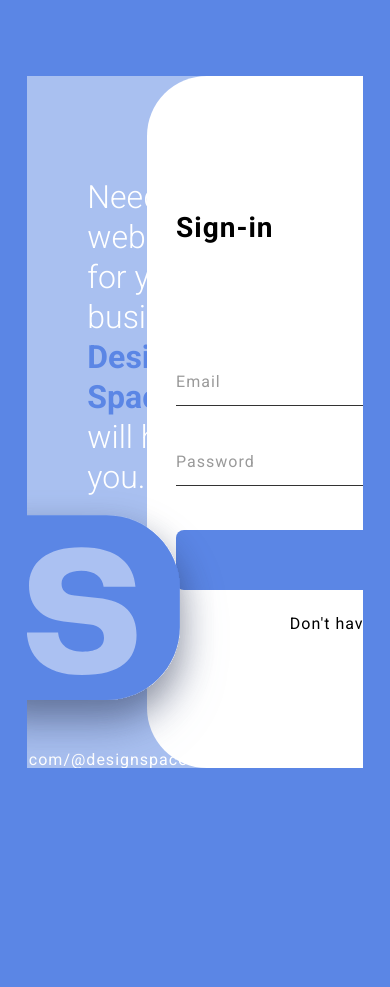
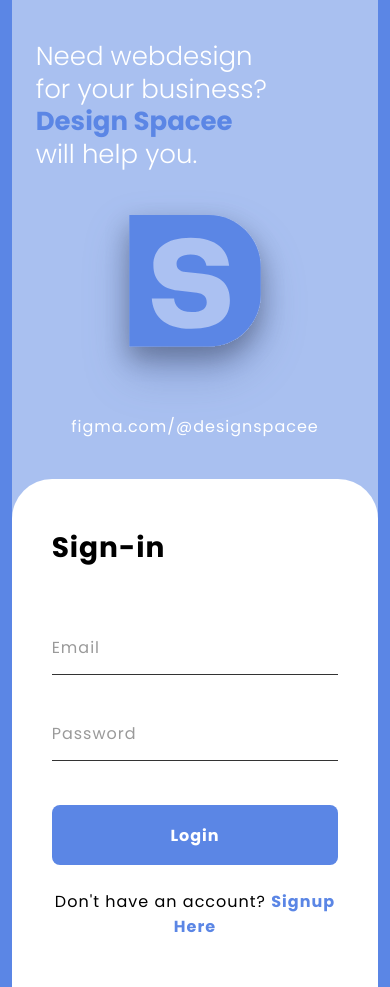
Before and after one commit to luisnarcisodh/APPDEV1, a React (Vite) app in the folder F_L04_ReactJsStylingFigmaConversion/: page / in a window 390 px wide. Before the commit the page ends 844 px from the top, so only its background shows below. Built offline with nearby package versions, Linux system fonts and the light colour scheme.

Commit message:
Update global font family and adjust text styling

```diff
--- a/F_L04_ReactJsStylingFigmaConversion/src/components/Login.module.css
+++ b/F_L04_ReactJsStylingFigmaConversion/src/components/Login.module.css
@@ -99,6 +99,11 @@
     font-weight: 700;
     letter-spacing: 1px;
     cursor: pointer;
+    transition: background 0.2s ease;
+}
+
+.form button:hover {
+    background: #456fd0;
 }
 
 .signup {
@@ -113,3 +118,41 @@
     font-weight: 700;
     text-decoration: none;
 }
+
+.signup a:hover {
+    text-decoration: underline;
+}
+
+/* ---------- Responsive layout ---------- */
+@media (max-width: 768px) {
+    .login {
+        width: 94vw;
+        height: auto;
+        min-height: 90vh;
+        flex-direction: column;
+    }
+
+    .left {
+        width: 100%;
+        padding: 40px 24px;
+    }
+
+    .tagline {
+        font-size: 26px;
+    }
+
+    .logo {
+        height: 180px;
+        max-width: 80%;
+        margin: 32px 0;
+    }
+
+    .right {
+        padding: 48px 24px;
+        border-radius: 40px 40px 0 0;
+    }
+
+    .form h2 {
+        margin-bottom: 48px;
+    }
+}
--- a/F_L04_ReactJsStylingFigmaConversion/src/index.css
+++ b/F_L04_ReactJsStylingFigmaConversion/src/index.css
@@ -1,4 +1,5 @@
-@import url('https://fonts.googleapis.com/css2?family=Roboto:ital,wght@0,100..900;1,100..900&display=swap');
+
+@import url('https://fonts.googleapis.com/css2?family=Poppins:wght@300;400;500;600;700&display=swap');
 
 * {
   box-sizing: border-box;
@@ -7,7 +8,7 @@
 }
 
 body {
-  font-family: "Roboto", sans-serif;
+  font-family: 'Poppins', sans-serif;
   font-size: 16px;
   color: #000;
   background: #5b86e5;
```
